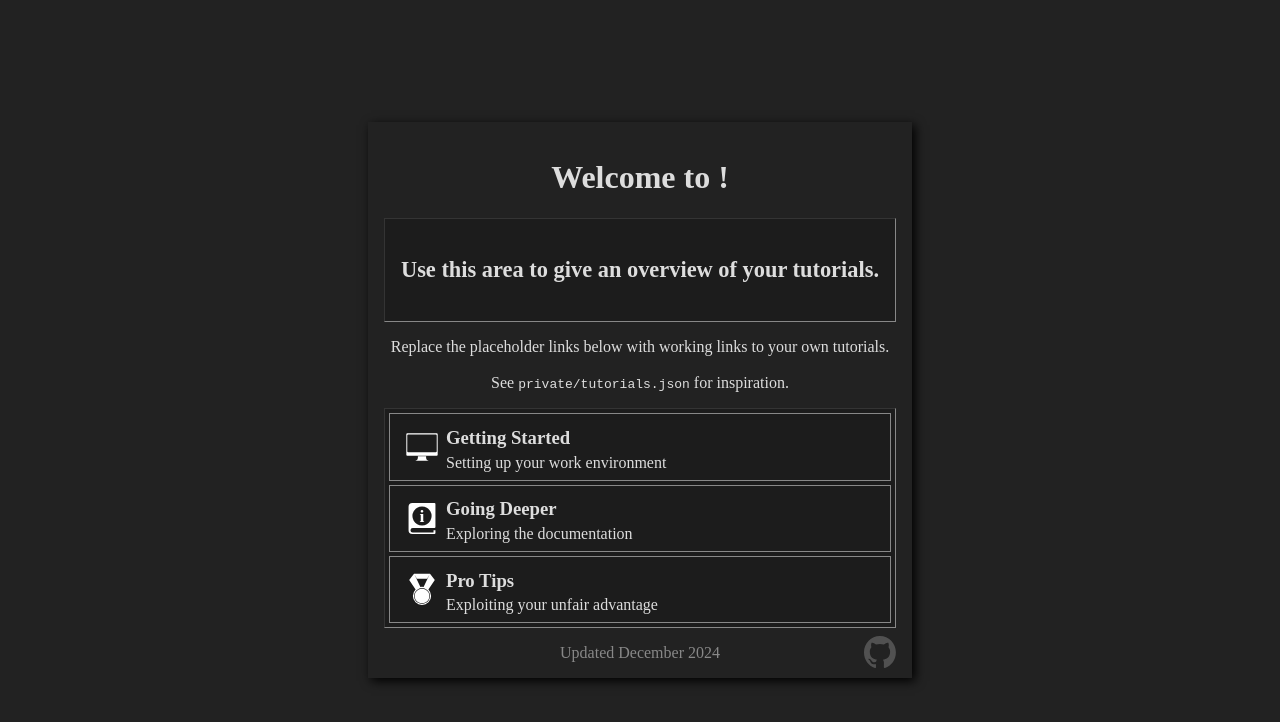
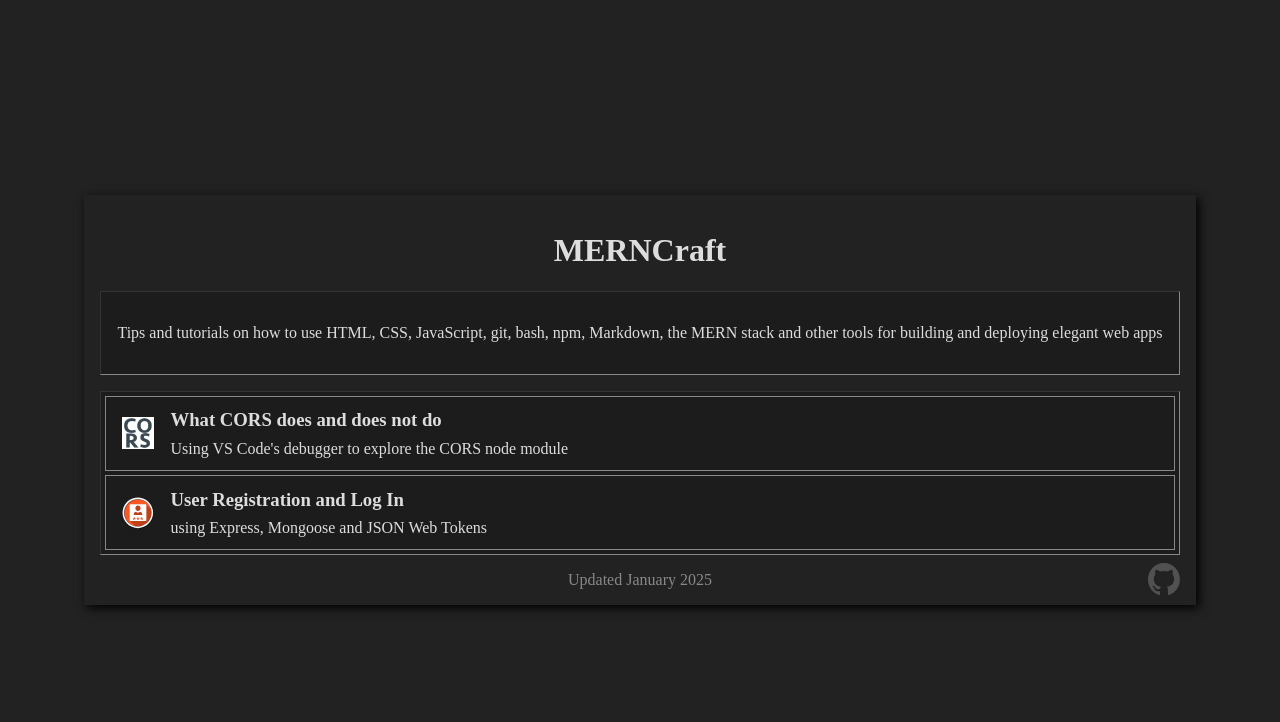
Before and after one commit to MERNCraft/MERNCraft.github.io, a website: page index.html in a window 1280 px wide. Drawn offline with Linux system fonts and the light colour scheme.

Commit message:
Update home page

```diff
--- a/index.html
+++ b/index.html
@@ -8,22 +8,21 @@
   >
   <link rel="stylesheet" href="private/styles.css">
   <script defer src="private/script.js"></script>
-  <title class="location">Title</title>
+  <title class="location">MERNCraft</title>
 </head>
 <body>
   <main>
     <header>
-      <h1>Welcome to <span class="location">Title</span>!</h1>
+      <h1>MERNCraft</h1>
     </header>
     <div class="overview">
-      <p>Use this area to give an overview of your tutorials.</p>
+      <p>Tips and tutorials on how to use HTML, CSS, JavaScript, git, bash, npm, Markdown, the MERN stack and other tools for building and deploying elegant web apps</p>
     </div>
-    <p id="replace"></p>
     <ul id="tutorials"></ul>
 
     <footer>
-      <span>Updated December 2024</span>
-      <a href="#">
+      <span>Updated January 2025</span>
+      <a href="https://github.com/orgs/MERNCraft/repositories">
         <img src="public/svg/github.svg" alt="GitHub">
        </a>
     </footer>
--- a/private/script.js
+++ b/private/script.js
@@ -1,29 +1,3 @@
-;(function useRepositoryNameForTitle() {
-  const locations = Array.from(
-    document.getElementsByClassName("location")
-  )
-
-  let { protocol, hostname, pathname } = location
-  const isLocal = (/(^[0-9.]*$)|localhost/.test(hostname))
-
-  if (protocol === "file:" || isLocal) {
-    // pathname is "/path/to/REPOSITORY-NAME/index.html"
-    hostname = pathname.split("/").slice(-2)[0]
-  } else {
-    // Trim off `.github.io`
-    hostname = hostname.replace(/\..*$/, "")
-  }
-
-  locations.forEach( location => location.innerHTML = hostname)
-
-  const link = `https://github.com/orgs/${hostname}/repositories`
-
-  const repoAnchor = document.querySelector("footer a")
-  repoAnchor.href = link
-})()
-
-
-
 ;(async function generateTutorialLinksFromJSON(){
   const ul = document.getElementById("tutorials")
   const URL = "private/tutorials.json"
--- a/private/styles.css
+++ b/private/styles.css
@@ -35,10 +35,10 @@
     background-color: var(--deep);
   }
 
-  div.overview p:first-child {
+  /* div.overview p:first-child {
     font-size: 1.4em;
     font-weight: bold;
-  }
+  } */
 
   ul {
     list-style-type: none;
@@ -59,10 +59,23 @@
       img {
         width: 2em;
         margin: 0.5em;
+        align-self: center;
+      }
+
+      div {
+        margin-left: 0.5em;
+        display: flex;
+        flex-direction: column;
+        justify-content: center;
       }
 
       h3, span {
         margin: 0.25em 0;
+      }
+
+      h3:empty,
+      span:empty {
+        display: none;
       }
 
       &:hover {
--- a/private/tutorials.json
+++ b/private/tutorials.json
@@ -1,17 +1,12 @@
 [
-  { "name": "Getting Started",
-    "url": "#getting-started",
-    "description": "Setting up your work environment",
-    "icon": "public/svg/env.svg"
+  { "name": "What CORS does and does not do",
+    "url": "/CORS",
+    "description": "Using VS Code's debugger to explore the CORS node module",
+    "icon": "private/icons/cors.webp"
   },
-  { "name": "Going Deeper",
-    "url": "#going-deeper",
-    "description": "Exploring the documentation",
-    "icon": "public/svg/tldr.svg"
-  },
-  { "name": "Pro Tips",
-    "url": "#pro-tips",
-    "description": "Exploiting your unfair advantage",
-    "icon": "public/svg/challenge.svg"
+  { "name": "User Registration and Log In",
+    "url": "/express-react",
+    "description": "using Express, Mongoose and JSON Web Tokens",
+    "icon": "private/icons/login.svg"
   }
 ]
```
Also changed, not shown: private/icons/cors.webp (added), private/icons/login.svg (added).
